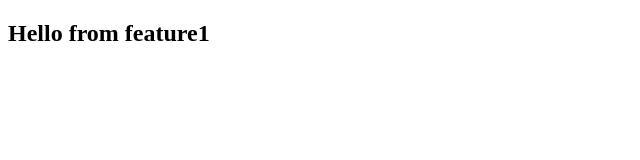
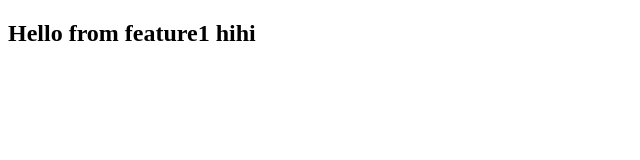
Before and after one commit to camtu-12/Bai1-git, a plain HTML site: page index.html in a window 1280 px wide. Shown: the full height of the page, 0-640 px from the left. Drawn offline with Linux system fonts and the light colour scheme.

Commit message:
Update on feature1

```diff
--- a/index.html
+++ b/index.html
@@ -6,6 +6,6 @@
     <title>Document</title>
 </head>
 <body>
-    <h2>Hello from feature1</h2>
+    <h2>Hello from feature1 hihi</h2>
 </body>
 </html>
```
